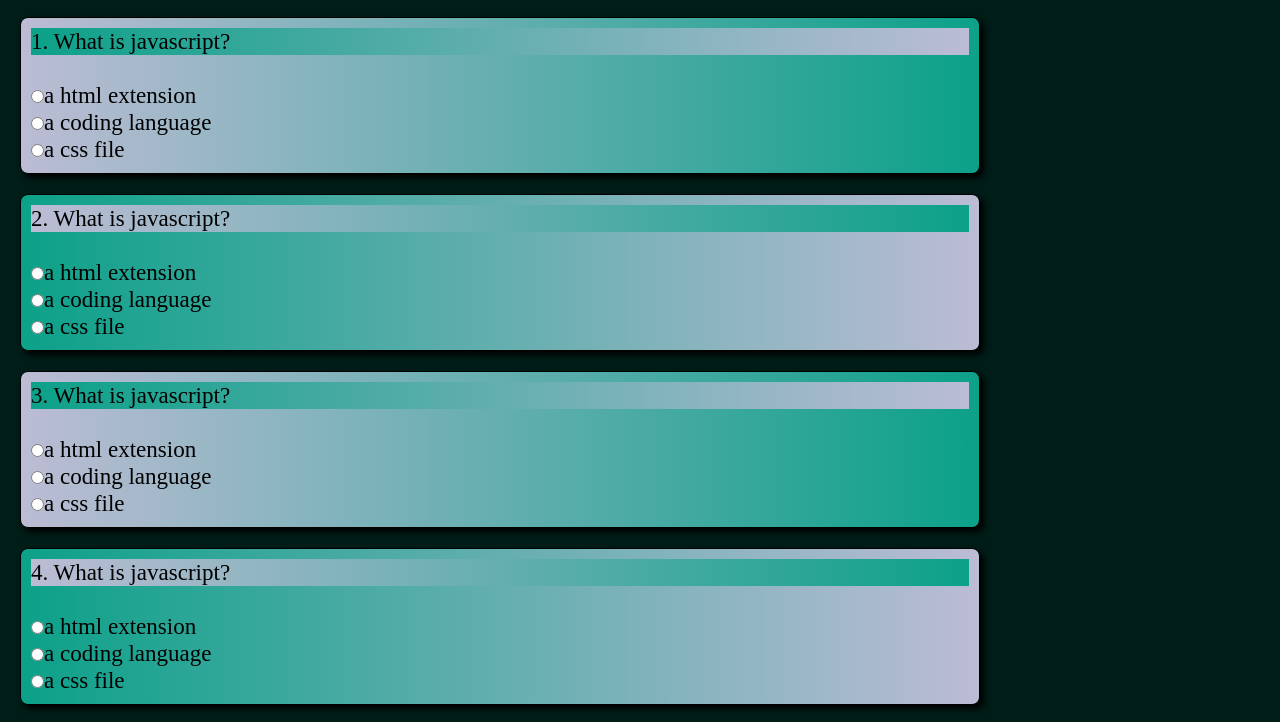
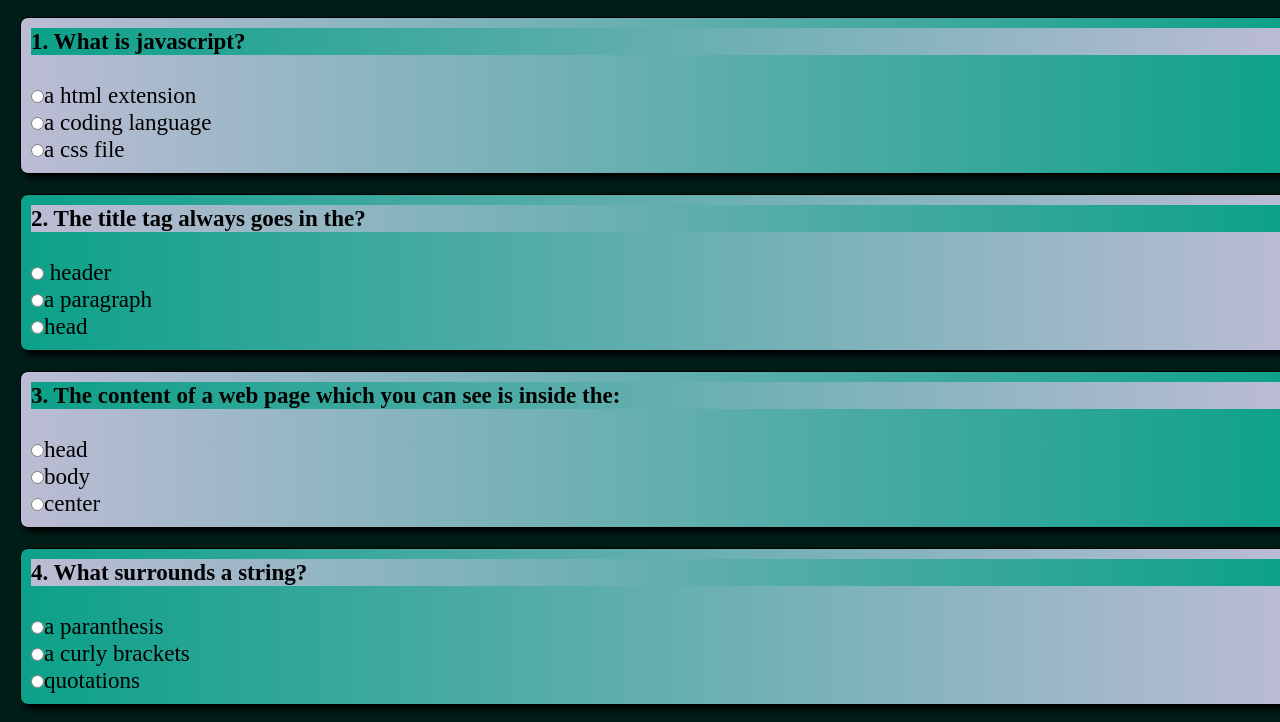
Before and after one commit to KellyKiiru/thirdip, a plain HTML site: page index.html in a window 1280 px wide. Shown: the part 66-788 px from the top of the page. Drawn offline with Linux system fonts and the light colour scheme.

Commit message:
style:p styling-set font weight of p

```diff
--- a/css/index.css
+++ b/css/index.css
@@ -17,8 +17,11 @@ header{
 
 }
 div{
-    width: 75%;
+    width: 100%;
     font-size: larger;
+}
+p{
+    font-weight: 800;
 }
 #div3, #div1{
     background-color: rgb(12, 161, 137);
--- a/index.html
+++ b/index.html
@@ -34,33 +34,33 @@
 
 
     <div>
-        <p id="p2" >2. What is javascript?</p><br>
-        <input type="radio" name="question2">a html extension<br>
-        <input type="radio" name="question2">a coding language<br>
-        <input type="radio" name="question2" id="correct1">a css file<br>
+        <p id="p2" >2. The title tag always goes in the?</p><br>
+        <input type="radio" name="question2"> header<br>
+        <input type="radio" name="question2">a paragraph<br>
+        <input type="radio" name="question2" id="correct2">head<br>
     </div>
 
 
     <div id="div3">
-        <p id="p3" >3. What is javascript?</p><br>
-        <input type="radio" name="question3">a html extension<br>
-        <input type="radio" name="question3" id="correct1">a coding language<br>
-        <input type="radio" name="question3">a css file<br>
+        <p id="p3" >3. The content of a web page which you can see is inside the:</p><br>
+        <input type="radio" name="question3">head<br>
+        <input type="radio" name="question3" id="correct3">body<br>
+        <input type="radio" name="question3">center<br>
     </div>
 
     <div>
-        <p id="p4">4. What is javascript?</p><br>
-        <input type="radio" name="question4">a html extension<br>
-        <input type="radio" name="question4">a coding language<br>
-        <input type="radio" name="question4" id="correct1">a css file<br>
+        <p id="p4">4. What surrounds a string?</p><br>
+        <input type="radio" name="question4">a paranthesis<br>
+        <input type="radio" name="question4">a curly brackets<br>
+        <input type="radio" name="question4" id="correct4">quotations<br>
     </div>
 
 
     <div id="div5">
-        <p id="p5">5. What is javascript?</p><br>
-        <input type="radio" name="question5" id="correct1">a html extension<br>
-        <input type="radio" name="question5">a coding language<br>
-        <input type="radio" name="question5">a css file<br>
+        <p id="p5">5. What sets the element to one side of the page</p><br>
+        <input type="radio" name="question5" id="correct5">float<br>
+        <input type="radio" name="question5">a width<br>
+        <input type="radio" name="question5">a margin<br>
     </div>
 
         <button type="button" onclick="">Check your Score</button>
--- a/js/jscript.js
+++ b/js/jscript.js
@@ -0,0 +1,8 @@
+function myfunction(){
+    score = 0;
+    document.getElementById("correct1").innerHTML = "Correct"
+
+
+
+
+}
```
